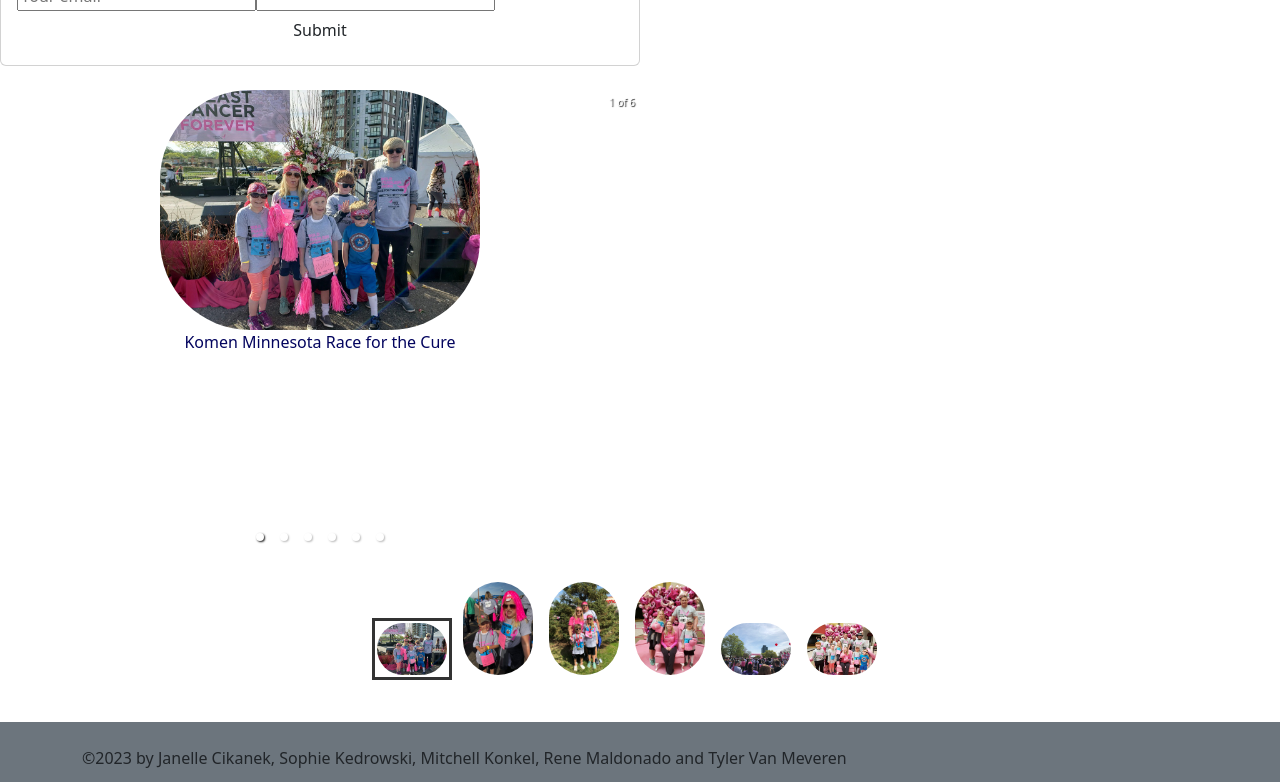
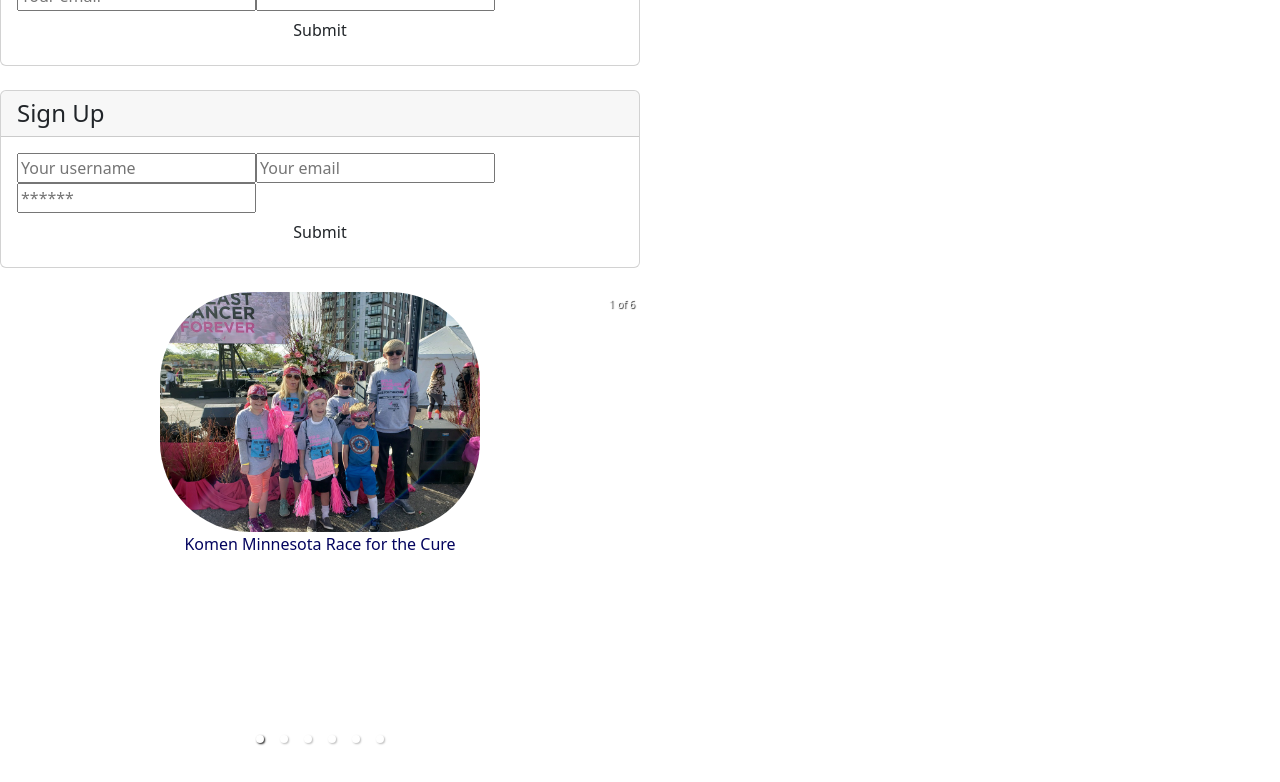
Before and after one commit to mjkonkel/helping-hands, a React (Create React App) app in the folder client/: page / in a window 1280 px wide. Shown: the part 360-1142 px from the top of the page. Built offline with nearby package versions, Linux system fonts and the light colour scheme.

Commit message:
signup now visible

```diff
--- a/client/src/App.js
+++ b/client/src/App.js
@@ -14,6 +14,7 @@
   createHttpLink,
 } from '@apollo/client';
 import { setContext } from '@apollo/client/link/context';
+import Signup from './pages/signup';
 
 
 //add apollo client
@@ -67,6 +68,7 @@
       <main>
         <Home />
         <Login />
+        <Signup />
         <Updates />
       </main>
       <footer>
--- a/client/src/components/Footer/index.js
+++ b/client/src/components/Footer/index.js
@@ -2,7 +2,7 @@
 
 const Footer = () => {
   return (
-    <footer className="w-100 mt-auto bg-secondary p-4">
+    <footer className="w-100 mt-auto p-4">
       <div className="container">
         &copy;{new Date().getFullYear()} by Janelle Cikanek, Sophie Kedrowski, Mitchell Konkel, Rene Maldonado and Tyler Van Meveren
       </div>
--- a/client/src/index.css
+++ b/client/src/index.css
@@ -1,6 +1,8 @@
 /* body {
   margin: 0;
-  font-family: -apple-system, BlinkMacSystemFont, 'Segoe UI', 'Roboto', 'Oxygen',
+  font-family:
+
+  -apple-system, BlinkMacSystemFont, 'Segoe UI', 'Roboto', 'Oxygen',
     'Ubuntu', 'Cantarell', 'Fira Sans', 'Droid Sans', 'Helvetica Neue',
     sans-serif;
   -webkit-font-smoothing: antialiased;
@@ -11,6 +13,10 @@
   font-family: source-code-pro, Menlo, Monaco, Consolas, 'Courier New',
     monospace;
 } */
+
+body {
+  font-family: Helvetica, Arial, sans-serif
+}
 
 .photos {
   width: 15%;
@@ -31,3 +37,9 @@
   margin-left: auto;
   margin-right: auto;
 }
+
+.container {
+background-color: rgb(0,180,216);
+text-align: center;
+font-size: larger;
+}
--- a/client/src/pages/Updates.js
+++ b/client/src/pages/Updates.js
@@ -9,7 +9,9 @@
 import "../index.css"
 
 const Updates = () => {
+
     return (
+
         <Carousel>
 
             <div className="carousel">
@@ -38,7 +40,9 @@
             </div>
 
         </Carousel>
+
     );
 };
 
+
 export default Updates;
```
